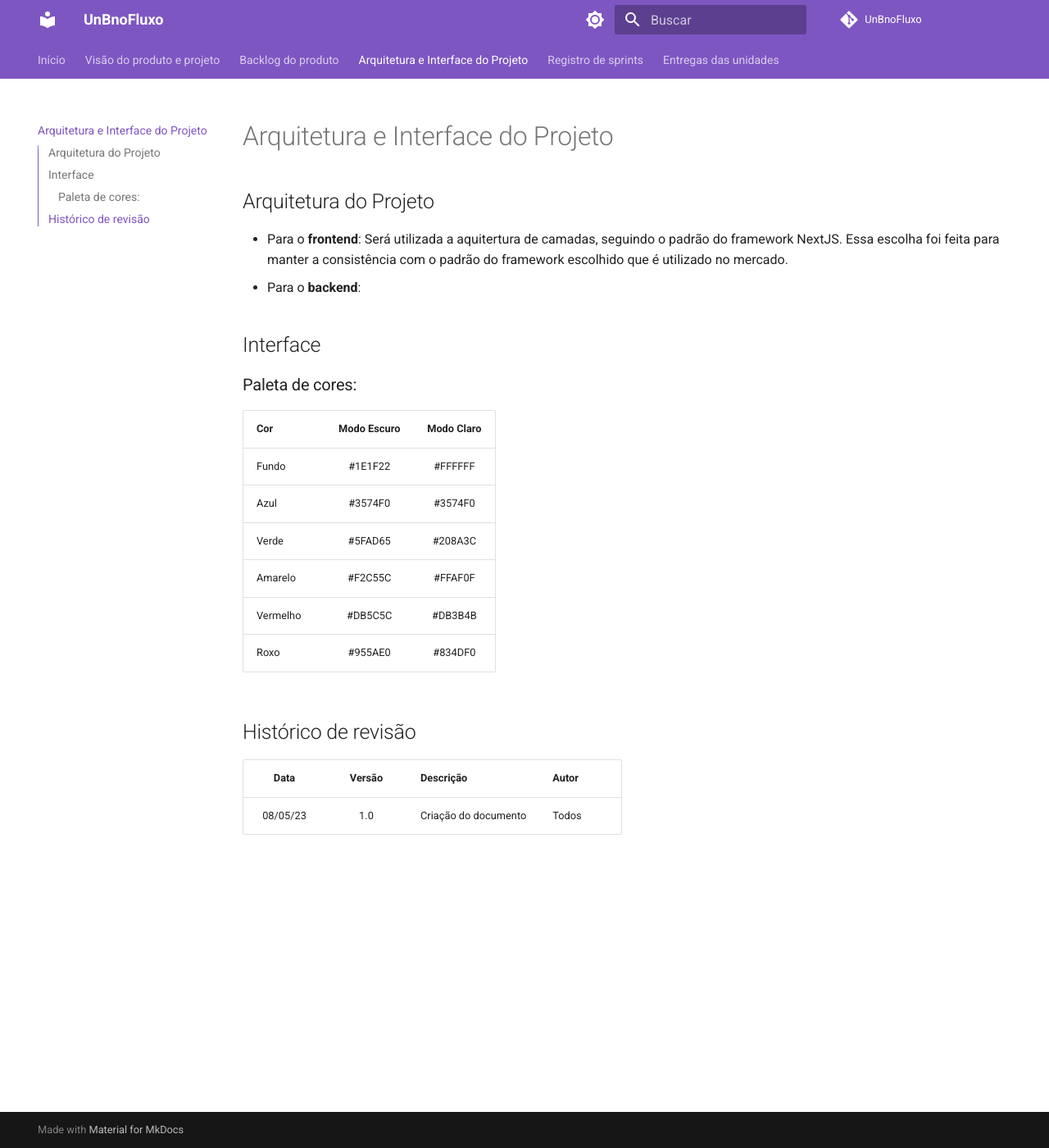
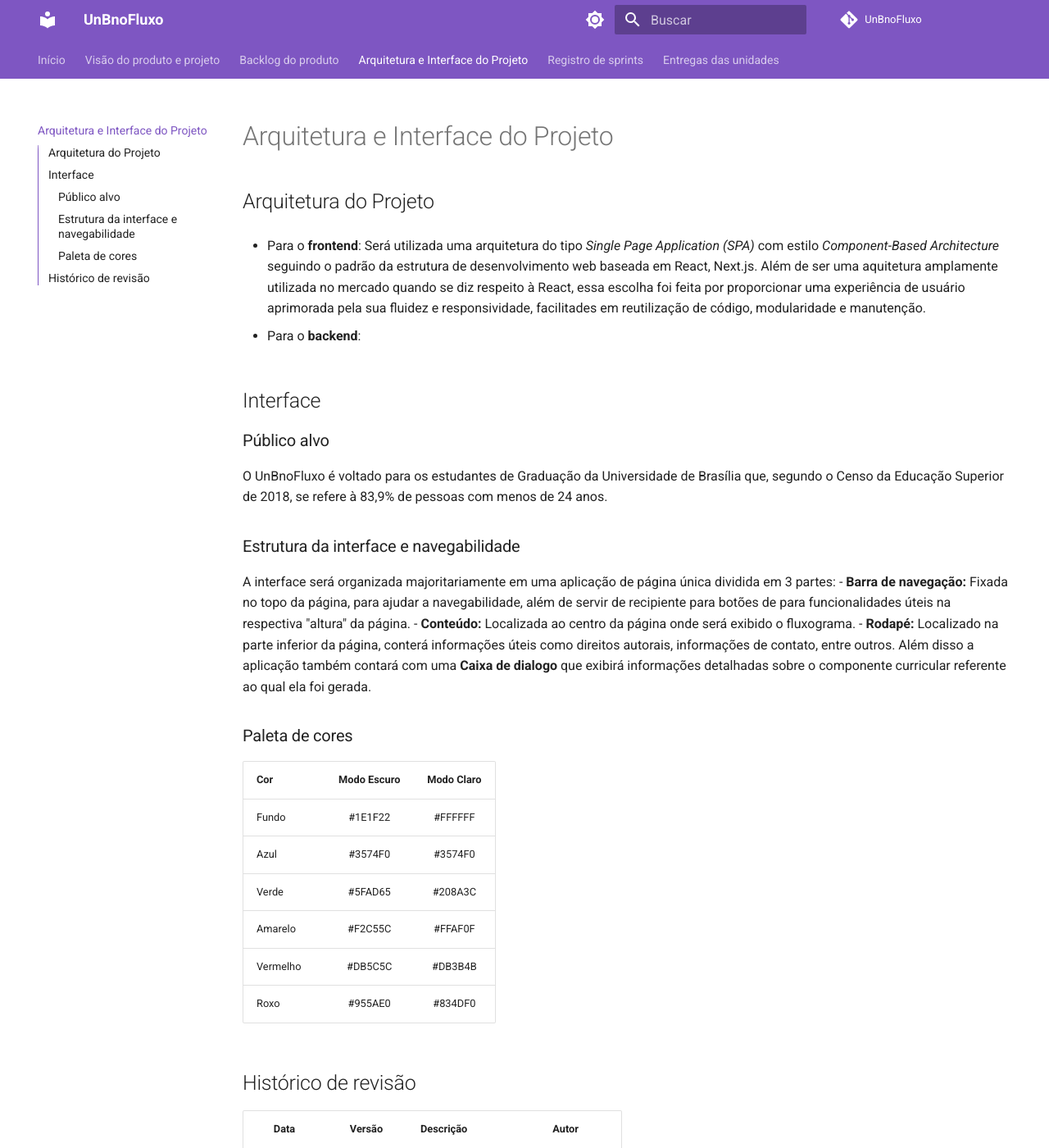
Before and after one commit to mdsreq-fga-unb/2023.1-UnBnoFluxo, an MkDocs documentation site: the page built from docs/ArquiteturaInterface.md, in a window 1280 px wide and 1400 px high. Shown: the whole window at 82% size. Built offline with MkDocs 1.6.1 and Material for MkDocs 9.7.7, drawn with Linux system fonts in a browser that asks for light colours; comment, search, counter and statistics services are not loaded.

Commit message:
interface

```diff
--- a/docs/ArquiteturaInterface.md
+++ b/docs/ArquiteturaInterface.md
@@ -1,10 +1,22 @@
 ## Arquitetura do Projeto
-- Para o **frontend**: Será utilizada a aquitertura de camadas, seguindo o padrão do framework NextJS. Essa escolha foi feita para manter a consistência com o padrão do framework escolhido que é utilizado no mercado.
+- Para o **frontend**: Será utilizada uma arquitetura do tipo *Single Page Application (SPA)* com estilo *Component-Based Architecture* seguindo o padrão da estrutura de desenvolvimento web baseada em React, Next.js. Além de ser uma aquitetura amplamente utilizada no mercado quando se diz respeito à React, essa escolha foi feita por proporcionar uma experiência de usuário aprimorada pela sua fluidez e responsividade, facilitades em reutilização de código, modularidade e manutenção.
+
 - Para o **backend**:
 
 
 ## Interface
-### Paleta de cores:
+
+### Público alvo
+O UnBnoFluxo é voltado para os estudantes de Graduação da Universidade de Brasília que, segundo o Censo da Educação Superior de 2018, se refere à 83,9% de pessoas com menos de 24 anos.
+
+### Estrutura da interface e navegabilidade
+A interface será organizada majoritariamente em uma aplicação de página única dividida em 3 partes:
+- **Barra de navegação:** Fixada no topo da página, para ajudar a navegabilidade, além de servir de recipiente para botões de para funcionalidades úteis na respectiva "altura" da página.
+- **Conteúdo:** Localizada ao centro da página onde será exibido o fluxograma.
+- **Rodapé:** Localizado na parte inferior da página, conterá informações úteis como direitos autorais, informações de contato, entre outros.
+Além disso a aplicação também contará com uma **Caixa de dialogo** que exibirá informações detalhadas sobre o componente curricular referente ao qual ela foi gerada.
+
+### Paleta de cores
 | Cor      | Modo Escuro | Modo Claro |
 | -------- | :---------: | :--------: |
 | Fundo    |   #1E1F22   |  #FFFFFF   |
```
Also changed, not shown: docs/VisaoProdutoEProjeto/ReferenciasBibliograficas.md (+6 -3 lines).
